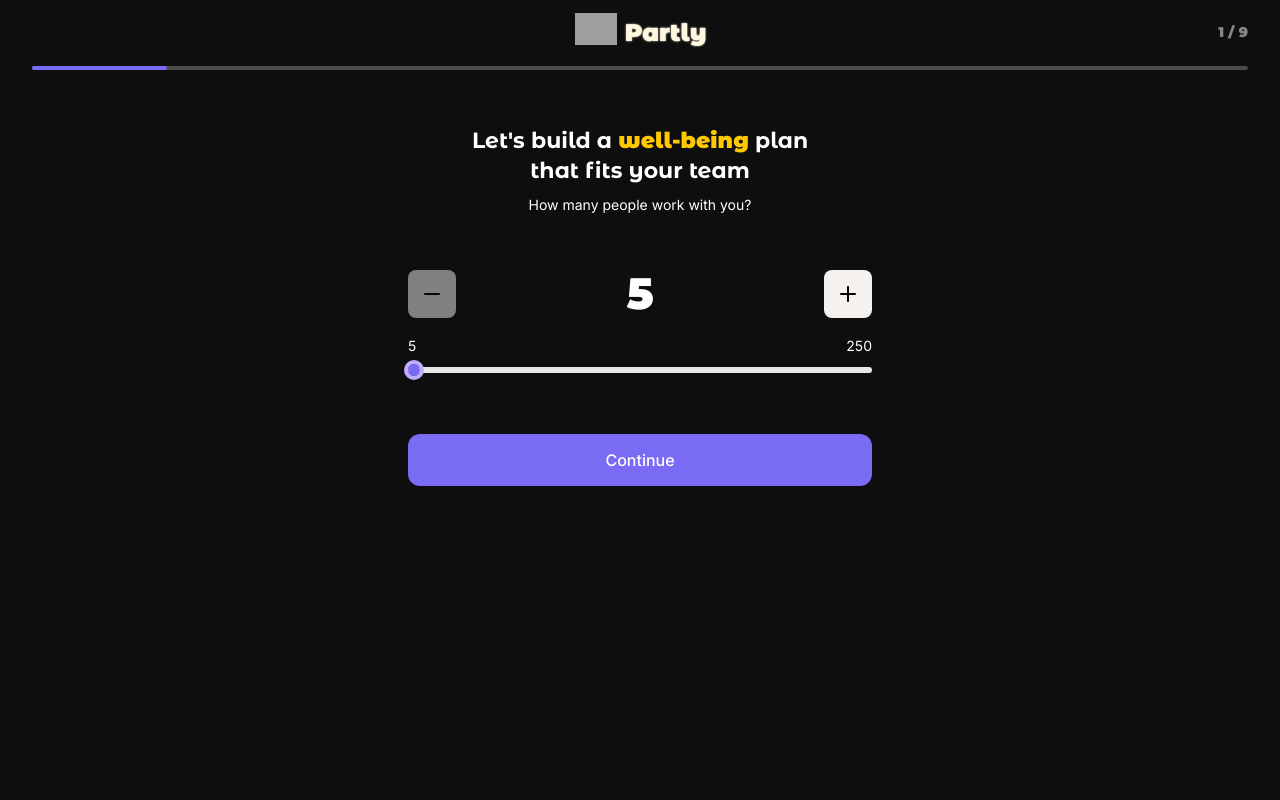
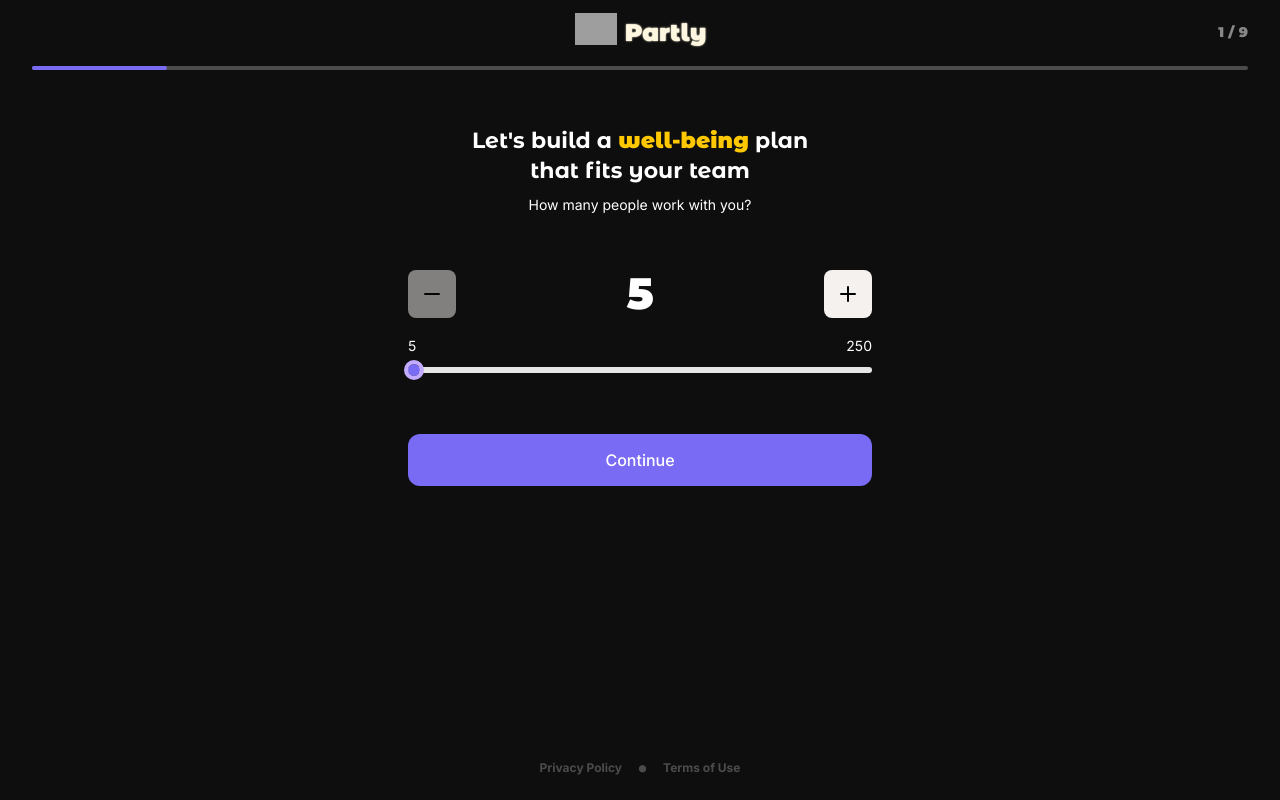
Before and after one commit to Partly-App/partly-business-frontend, a Next.js app: page /onboarding in a window 1280 px wide. Built offline with nearby package versions, Linux system fonts and the light colour scheme; no server answers; grey boxes are pictures that could not be loaded.

Commit message:
add terms links onboarding

```diff
--- a/src/components/onboarding/OnboardingPageContent.tsx
+++ b/src/components/onboarding/OnboardingPageContent.tsx
@@ -1,5 +1,6 @@
 "use client"
 
+import Link from "next/link"
 import { useCallback, useState } from "react"
 import OnboardingHeader from "./OnboardingHeader"
 import DepartmentSelect from "./steps/DepartmentSelect"
@@ -63,14 +64,14 @@ const OnboardingPageContent = () => {
   const StepComponent = STEPS[currentStep]
 
   return (
-    <main className="min-h-screen">
+    <main className="flex min-h-screen flex-col">
       <OnboardingHeader
         currentStep={currentStep + 1}
         totalSteps={STEPS.length}
         onBack={handleBack}
       />
       <div
-        className={`transition-opacity duration-500 ${
+        className={`flex-1 transition-opacity duration-500 ${
           fade === "in" ? "opacity-100" : "opacity-0"
         }`}
       >
@@ -82,6 +83,26 @@ const OnboardingPageContent = () => {
           companyId={companyId}
         />
       </div>
+
+      <div className="flex items-center justify-center gap-4 px-6 py-4">
+        <Link
+          href="https://fragrant-digit-84f.notion.site/Privacy-Policy-22a05fa90ec480edb75ee12ac613b861?source=copy_link"
+          className="text-xs font-bold opacity-25 transition-opacity hover:opacity-50"
+          target="_blank"
+        >
+          Privacy Policy
+        </Link>
+        <span className="select-none font-montserratAlt text-2xl font-black opacity-25">
+          •
+        </span>
+        <Link
+          href="https://fragrant-digit-84f.notion.site/Terms-of-Use-22a05fa90ec480fcb158fe6fe07c31e5?source=copy_link"
+          className="text-xs font-bold opacity-25 transition-opacity hover:opacity-50"
+          target="_blank"
+        >
+          Terms of Use
+        </Link>
+      </div>
     </main>
   )
 }
```
